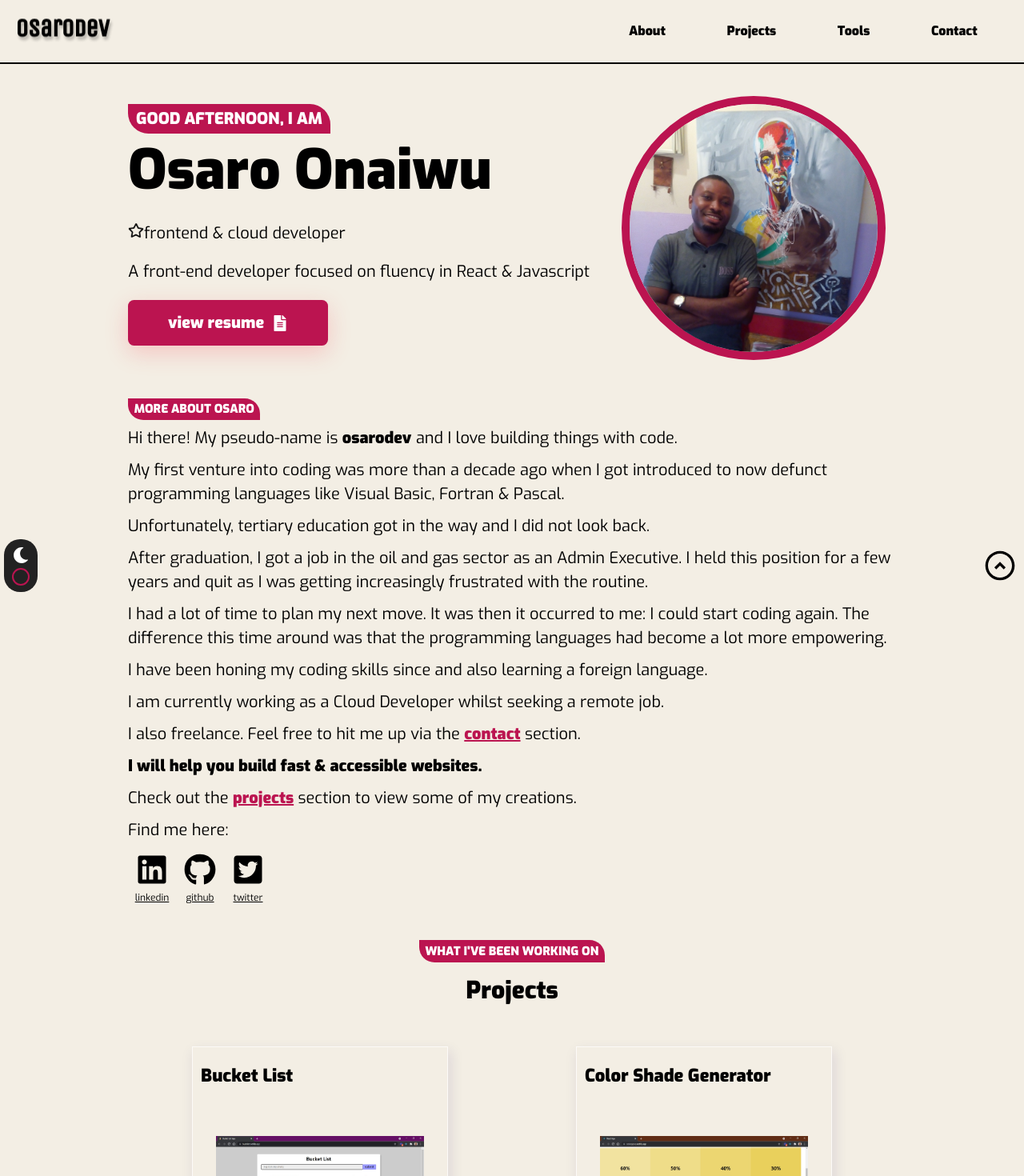
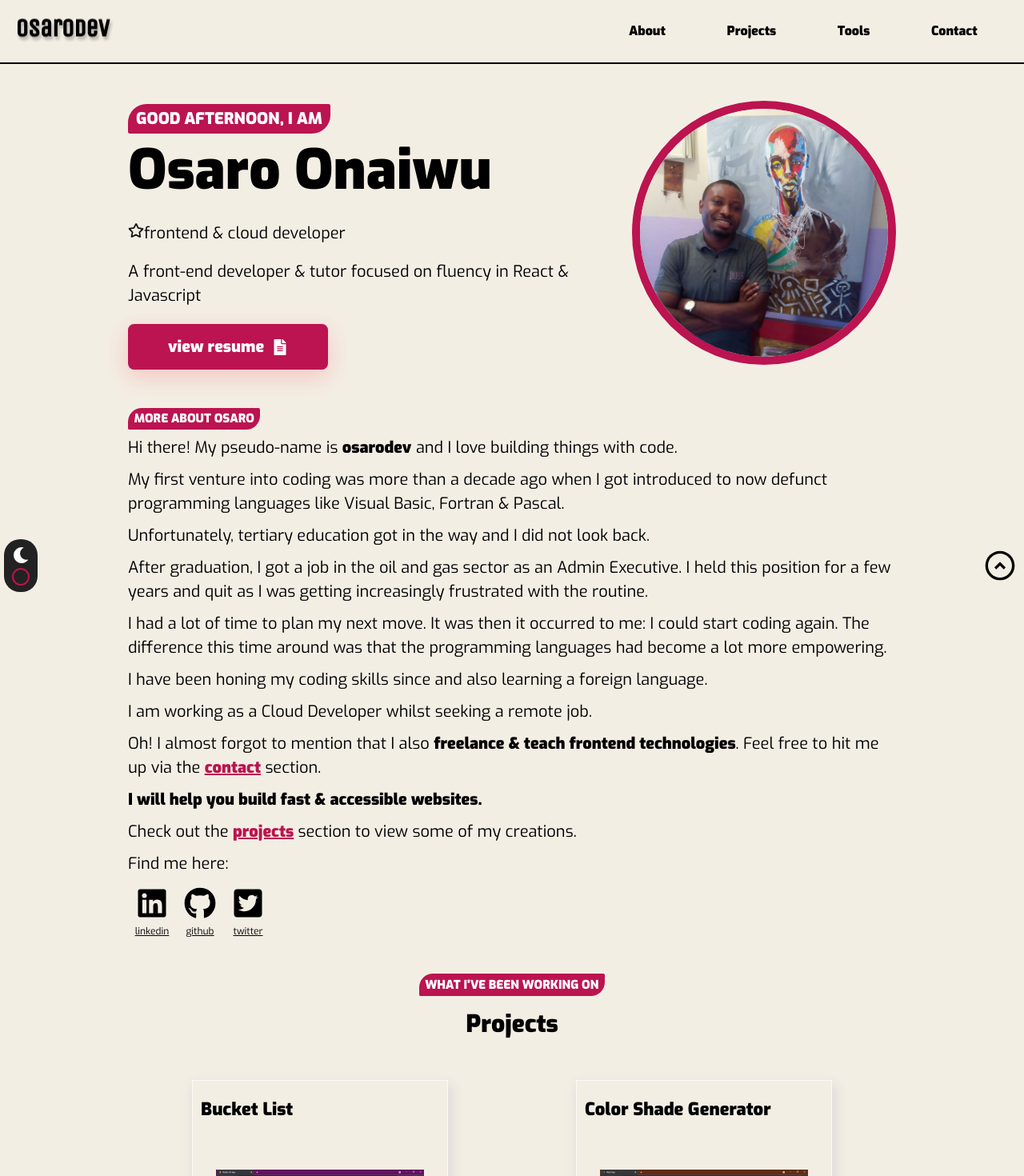
Before and after one commit to osaroDEV/reactPortfolio, a React (Create React App) app: page / in a window 1280 px wide. Shown: the top 1470 px of the page at 80% size. Built offline with nearby package versions, Linux system fonts and the light colour scheme.

Commit message:
add animation on scroll

```diff
--- a/package.json
+++ b/package.json
@@ -11,6 +11,7 @@
     "react": "^17.0.2",
     "react-dom": "^17.0.2",
     "react-icons": "^4.2.0",
+    "react-intersection-observer": "^9.4.3",
     "react-router-dom": "^5.2.0",
     "react-scripts": "^5.0.0",
     "styled-components": "^5.3.0",
--- a/src/components/Bio.js
+++ b/src/components/Bio.js
@@ -1,15 +1,20 @@
 import React from 'react';
+import { useInView } from 'react-intersection-observer';
 import { FaLinkedin, FaGithub, FaTwitterSquare } from 'react-icons/fa';
 import { useGlobalContext } from '../context';
 
 const Bio = () => {
+  const { ref, inView } = useInView();
   const { darkMode } = useGlobalContext();
 
   return (
     <>
       <div id='about' className='about'>
         <span
-          className='section-header sm-font'
+          ref={ref}
+          className={`section-header sm-font ${
+            inView ? 'alt-border-curves' : null
+          }`}
           style={{ lineHeight: 'initial' }}
         >
           more about Osaro
@@ -42,13 +47,12 @@ const Bio = () => {
             I have been honing my coding skills since and also learning a
             foreign language.
           </p>
-          <p>
-            I am currently working as a Cloud Developer whilst seeking a remote
-            job.
-          </p>
+          <p>I am working as a Cloud Developer whilst seeking a remote job.</p>
 
           <p>
-            I also freelance. Feel free to hit me up via the{' '}
+            Oh! I almost forgot to mention that I also{' '}
+            <strong>freelance &amp; teach frontend technologies</strong>. Feel
+            free to hit me up via the{' '}
             <a className='bio-a' href='#contact'>
               contact
             </a>{' '}
--- a/src/components/Contact.js
+++ b/src/components/Contact.js
@@ -1,13 +1,18 @@
 import React from 'react';
+import { useInView } from 'react-intersection-observer';
 import { RiMailSendFill } from 'react-icons/ri';
 import { useGlobalContext } from '../context';
 
 const Contact = () => {
+  const { ref, inView } = useInView();
   const { email } = useGlobalContext();
 
   return (
     <div id='contact' className='contact'>
-      <span className='section-header sm-font'>
+      <span ref={ref}
+        className={`section-header sm-font ${
+          inView ? 'alt-border-curves' : null
+        }`}>
         let's build something together
       </span>
       <h2>Contact Me</h2>
--- a/src/components/Intro.js
+++ b/src/components/Intro.js
@@ -1,9 +1,11 @@
 import React from 'react';
+import { useInView } from 'react-intersection-observer';
 import portrait from './portrait.jpg';
 import { FaFileAlt, FaRegStar } from 'react-icons/fa';
 import { motion } from 'framer-motion';
 
 const Intro = () => {
+  const { ref, inView } = useInView();
   const time = new Date();
   const hours = time.getHours();
   let timeOfDay = (hours <= 11) ? 'morning' : (hours <= 15 && hours > 11) ? 'afternoon' : (hours > 15) ? 'evening' : '';
@@ -23,7 +25,7 @@ const Intro = () => {
         alt=''
       />
       <div className='caption' tabindex='0'>
-        <span className='section-header'>Good {timeOfDay}, I am</span>
+        <span ref={ref} className={`section-header ${inView ? 'alt-border-curves' : null}`}>Good {timeOfDay}, I am</span>
         <motion.h1
           initial={{ opacity: 0, y: '40px' }}
           animate={{ opacity: 1, y: 0 }}
@@ -50,7 +52,7 @@ const Intro = () => {
           className='brief-bio'
           tabindex='0'
         >
-          A front-end developer focused on fluency in React & Javascript
+          A front-end developer & tutor focused on fluency in React & Javascript
         </motion.p>
         <a
           className='proj'
--- a/src/components/Projects.js
+++ b/src/components/Projects.js
@@ -1,18 +1,23 @@
 import React from 'react';
+import { useInView } from 'react-intersection-observer';
 import UnitProject from './UnitProject';
 import projectLinks from './projectLinks';
 
-
 const Projects = () => {
+  const { ref, inView } = useInView();
   return (
     <div id='projects'>
       {' '}
-      <span className='section-header sm-font' style={{ lineHeight: 'initial' }}>
+      <span
+        ref={ref}
+        className={`section-header sm-font ${
+          inView ? 'alt-border-curves' : null
+        }`}
+        style={{ lineHeight: 'initial' }}
+      >
         what i've been working on
       </span>
-      <h2>
-        Projects
-      </h2>
+      <h2>Projects</h2>
       <div
         style={{
           height: 'auto',
--- a/src/components/SkillsTools.js
+++ b/src/components/SkillsTools.js
@@ -1,4 +1,5 @@
 import React from 'react';
+import { useInView } from 'react-intersection-observer';
 import {
   IoLogoHtml5,
   IoLogoCss3,
@@ -22,9 +23,13 @@ import {
 } from 'react-icons/si';
 
 const SkillsTools = () => {
+  const { ref, inView } = useInView();
   return (
     <div id='tools' className='skills'>
-      <div className='section-header sm-font'>my toolbox</div>
+      <div ref={ref}
+        className={`section-header sm-font ${
+          inView ? 'alt-border-curves' : null
+        }`}>my toolbox</div>
       <h2>Skills & Tools</h2>
       <div className='skill-icons'>
         <div className='icon-set'>
--- a/src/index.css
+++ b/src/index.css
@@ -846,3 +846,26 @@ p a {
 p a:hover {
   cursor: pointer;
 }
+
+.alt-border-curves {
+  animation-duration: 6s;
+  animation-name: border-curves;
+}
+
+@keyframes border-curves {
+  0% {
+    border-radius: 0 1.28em 0 1.28em;
+  }
+  25% {
+    border-radius: 1.28em 0 1.28em 0;
+  }
+  50% {
+    border-radius: 0 1.28em 0 1.28em;
+  }
+  75% {
+    border-radius: 1.28em 0 1.28em 0;
+  }
+  100% {
+    border-radius: 0 1.28em 0 1.28em;
+  }
+}
```
Also changed, not shown: src/App.js (+0 -7 lines), 1 other file (tests, documents, lock files or other folders).
